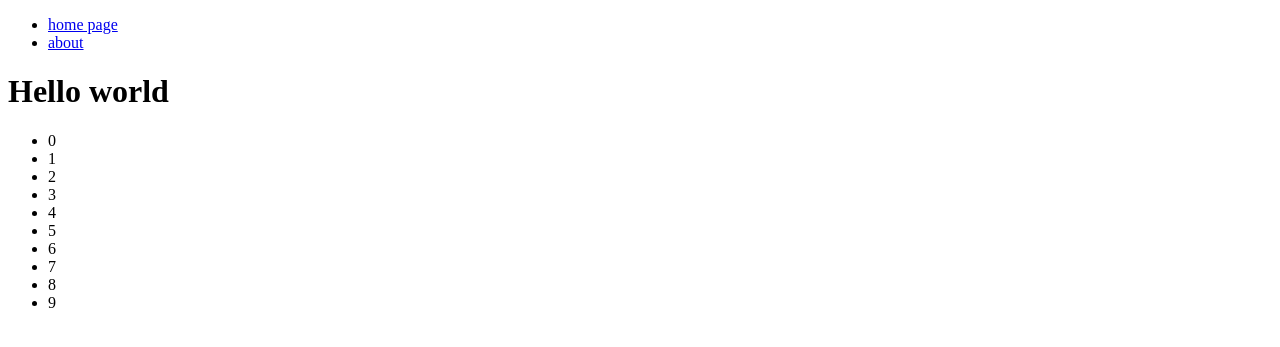
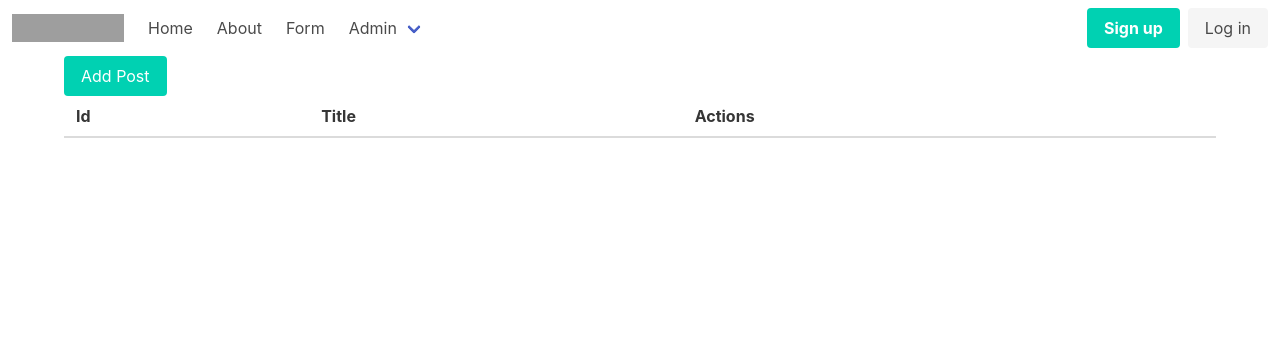
Before and after one commit to fredimaala/learnphp, a PHP site: page /posts/index.php in a window 1280 px wide. Shown: the top 347 px of the page. Run offline with PHP 8.4, Linux system fonts and the light colour scheme; data that the repository does not hold is empty; grey boxes are pictures that could not be loaded.

Commit message:
PostsController ja vaadete muutus

```diff
--- /dev/null
+++ b/helpers.php
@@ -0,0 +1,6 @@
+<?php
+
+function view($viewName, $variables=[]){
+    extract($variables);
+    include __DIR__ . "/views/$viewName.php";
+}
--- a/public/index.php
+++ b/public/index.php
@@ -7,6 +7,7 @@ spl_autoload_register(function ($class){
     require_once __DIR__ . "/../src/$class.php";
 });
 
+require __DIR__ . '/../helpers.php';
 require __DIR__ . '/../routes.php';
 
 $router = new App\Router($_SERVER['REQUEST_URI'], $_SERVER['REQUEST_METHOD']);
--- a/routes.php
+++ b/routes.php
@@ -1,12 +1,17 @@
 <?php
 
+use App\Controllers\PostsController;
 use App\Controllers\PublicController;
 use App\Router;
 
 Router::get('/', [PublicController::class, 'index']);
+
+
 
 Router::get('/about', [PublicController::class, 'about']);
 
 Router::get('/form', [PublicController::class, 'form']);
 
 Router::post('/form', [PublicController::class, 'formpost']);
+
+Router::get('/admin/posts', [PostsController::class, 'index']);
--- a/src/DB.php
+++ b/src/DB.php
@@ -2,8 +2,10 @@
 
 namespace App;
 
+use App\Models\Post;
 use PDO;
 use PDOException;
+use stdClass;
 
 class DB{
     private $conn;
@@ -22,13 +24,13 @@ class DB{
         }
     }
 
-    public function all(string $tabel){
+    public function all($tabel, $class){
         $stmt = $this->conn->prepare("SELECT * FROM $tabel");
         $stmt->execute();
 
 
         // set the resulting array to associative
-        $stmt->setFetchMode(PDO::FETCH_ASSOC);
+        $stmt->setFetchMode(PDO::FETCH_CLASS, $class);
         return $stmt->fetchAll();
     }
 }
--- a/views/index.php
+++ b/views/index.php
@@ -1,8 +1,24 @@
 <?php include __DIR__ . '/partials/header.php' ?>
-    <h1>Hello world <?=$name?></h1>
-    <ul>
-        <?php for($i=0; $i<10; $i++): ?>
-            <li><?=$i?></li>
-        <?php endfor; ?>
-    </ul>
+<div class="container">
+    <div class="columns">
+        <?php foreach ($posts as $post) : ?>
+            <div class="column is-3">
+                <div class="card mb_3">
+                    <header class="card-header">
+                        <p class="card-header-title">
+                            <?= $post->title ?>
+                        </p>
+                    </header>
+                    <div class="card-content">
+                        <div class="content">
+                        <?= $post->body ?>
+
+                        </div>
+                    </div>
+                </div>
+            </div>
+        <?php endforeach; ?>
+
+    </div>
+</div>
 <?php include __DIR__ . '/partials/footer.php' ?>
--- a/views/partials/header.php
+++ b/views/partials/header.php
@@ -4,6 +4,7 @@
     <meta charset="UTF-8">
     <meta name="viewport" content="width=device-width, initial-scale=1.0">
     <title>Document</title>
+    <link rel="stylesheet" href="https://cdn.jsdelivr.net/npm/bulma@0.9.4/css/bulma.min.css">
 </head>
 <body>
     <?php include __DIR__ . '/nav.php' ?>
--- a/views/partials/nav.php
+++ b/views/partials/nav.php
@@ -1,4 +1,54 @@
-<ul>
-    <li><a href='/'>home page</a></li>
-    <li><a href='/about.php'>about</a></li>
-</ul>
+<nav class="navbar" role="navigation" aria-label="main navigation">
+  <div class="navbar-brand">
+    <a class="navbar-item" href="/">
+      <img src="https://bulma.io/images/bulma-logo.png" width="112" height="28">
+    </a>
+
+    <a role="button" class="navbar-burger" aria-label="menu" aria-expanded="false" data-target="navbarBasicExample">
+      <span aria-hidden="true"></span>
+      <span aria-hidden="true"></span>
+      <span aria-hidden="true"></span>
+    </a>
+  </div>
+
+  <div id="navbarBasicExample" class="navbar-menu">
+    <div class="navbar-start">
+      <a href="/" class="navbar-item">
+        Home
+      </a>
+
+      <a href="/about" class="navbar-item">
+        About
+      </a>
+      <a href="/form" class="navbar-item">
+        Form
+      </a>
+
+      <div class="navbar-item has-dropdown is-hoverable">
+        <a class="navbar-link">
+          Admin
+        </a>
+
+        <div class="navbar-dropdown">
+          <a href="/admin/posts" class="navbar-item">
+            About
+          </a>
+
+        </div>
+      </div>
+    </div>
+
+    <div class="navbar-end">
+      <div class="navbar-item">
+        <div class="buttons">
+          <a class="button is-primary">
+            <strong>Sign up</strong>
+          </a>
+          <a class="button is-light">
+            Log in
+          </a>
+        </div>
+      </div>
+    </div>
+  </div>
+</nav>
--- /dev/null
+++ b/views/posts/index.php
@@ -0,0 +1,27 @@
+<?php include __DIR__ . '/../partials/header.php' ?>
+<div class="container">
+    <a class="button is-primary">Add Post</a>
+    <table class="table is-fullwidth is-striped">
+        <thead>
+            <th>Id</th>
+            <th>Title</th>
+            <th>Actions</th>
+        </thead>
+        <tbody>
+            <?php foreach ($posts as $post) : ?>
+                <tr>
+                    <td><?= $post->id ?></td>
+                    <td><?= $post->title ?></td>
+                    <td>
+                        <div class="buttons has-addons">
+                            <button class="button is-info">View</button>
+                            <button class="button is-warning">Edit</button>
+                            <button class="button is-danger">Delete</button>
+                        </div>
+                    </td>
+                </tr>
+            <?php endforeach; ?>
+        </tbody>
+    </table>
+</div>
+<?php include __DIR__ . '/../partials/footer.php' ?>
```
Also changed, not shown: src/Controllers/PostsController.php (added, +16 -0 lines), src/Controllers/PublicController.php (+7 -12 lines), src/Models/Model.php (added, +16 -0 lines), src/Models/Post.php (added, +15 -0 lines), src/Models/User.php (added, +12 -0 lines).
